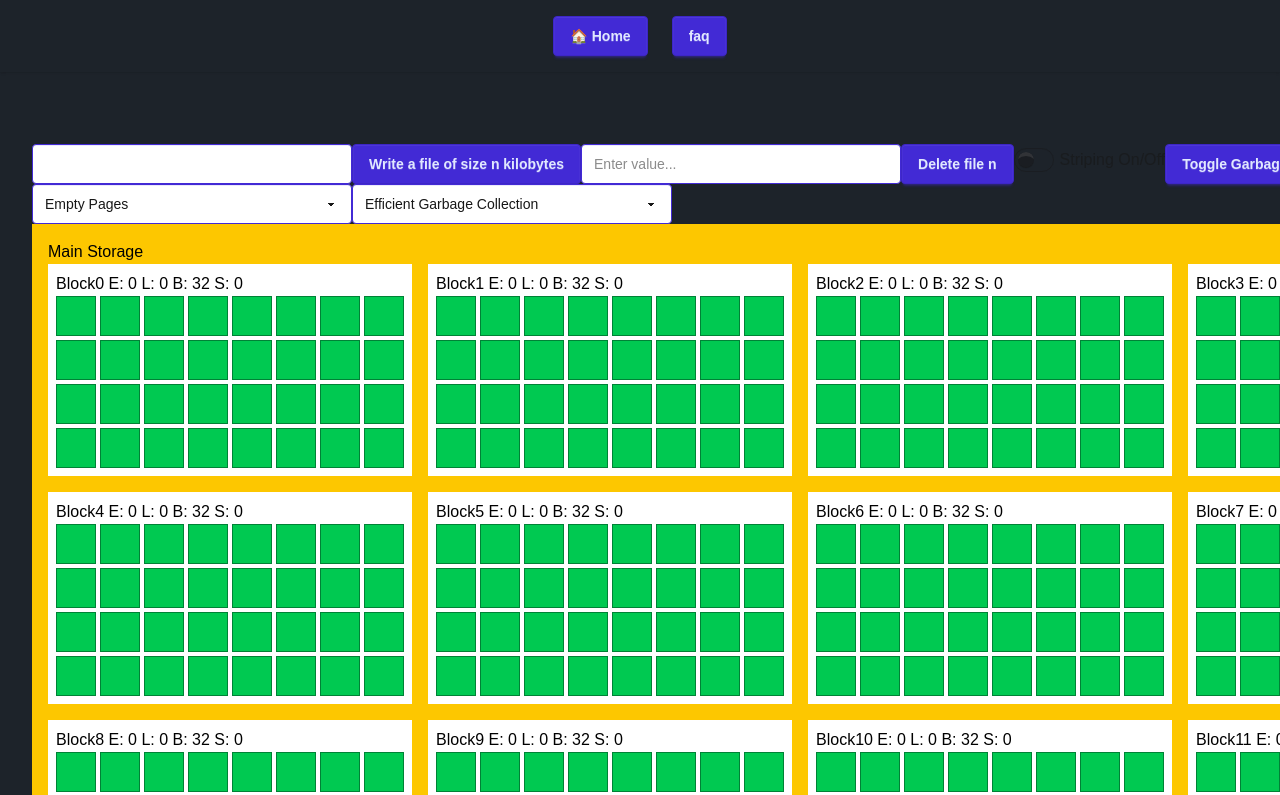
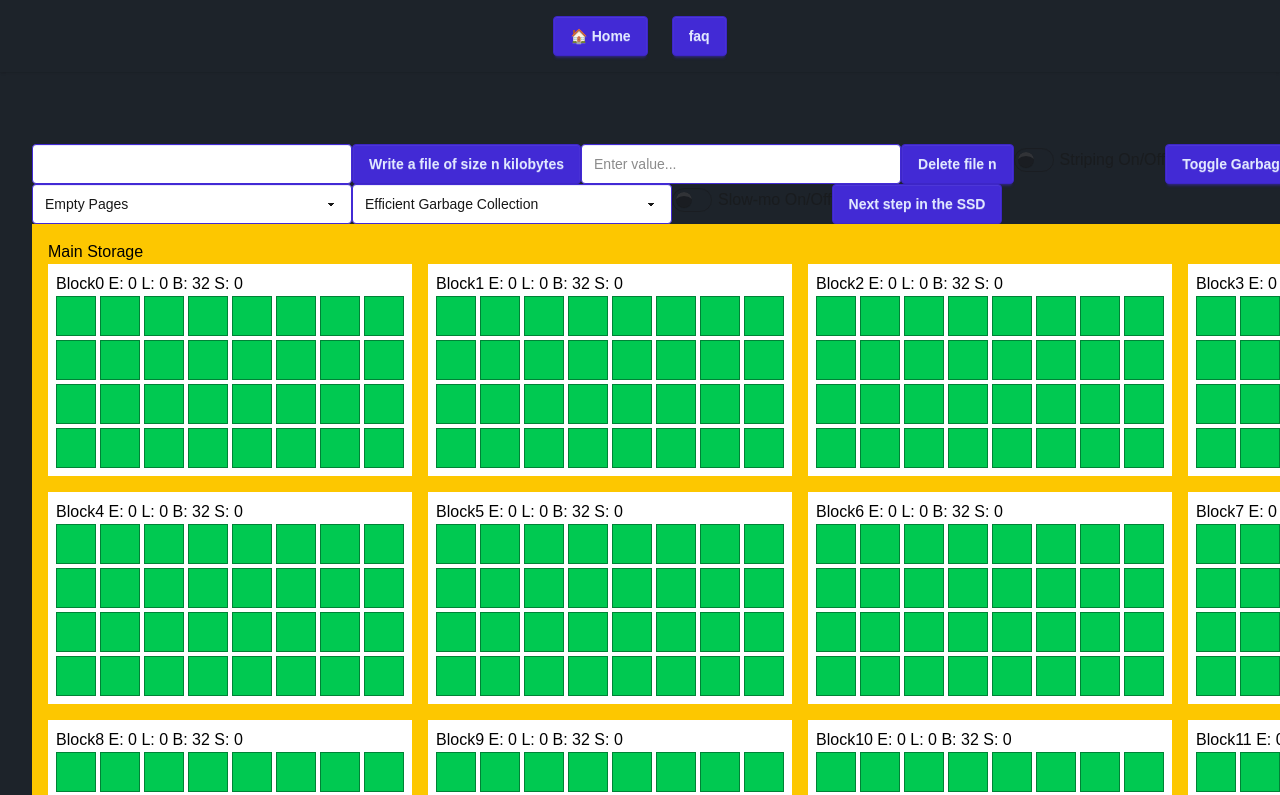
Before and after one commit to Maksym-W/ssd_visualizer, a Next.js app: page / in a window 1280 px wide. Shown: the top 795 px of the page. Built offline with nearby package versions, Linux system fonts and the light colour scheme.

Commit message:
Basic slowmo works

```diff
--- a/src/app/page.tsx
+++ b/src/app/page.tsx
@@ -125,11 +125,13 @@ export default function Home() {
   const [algorithm, setAlgorithm] = useState('Greedy');
 
   const [striping, setStriping] = useState(false);
+  const [slowmo, setSlowmo] = useState(false);
+  const [resume, setResume] = useState<(() => void) | null>(null);
 
   const [gcAlgorithm, setGcAlgorithm] = useState("Efficient Garbage Collection");
 
 
-  const handleWriteFile = () => {
+  const handleWriteFile = async () => {
     let gc;
     if (gcAlgorithm == "Efficient Garbage Collection") {
       gc = efficientGarbageCollection;
@@ -139,6 +141,9 @@ export default function Home() {
       gc = totalGarbageCollection;
     }
     if (algorithm == "Greedy") {
+      console.log("waiting to resolve");
+      if (slowmo == true) await new Promise<void>(resolve => setResume(() => resolve));
+      console.log("it resolved.");
       if (striping) {
         const updatedBlocks = stripingWrite(parseInt(fileSizeValue), blocks, currentBlock, setCurrentBlock, fileCounter, overprovisionArea, gc, lowThreshold, highThreshold);
         setBlocks(updatedBlocks);
@@ -164,6 +169,13 @@ export default function Home() {
       console.log('no algorithm selected');
     }
   };
+
+  const nextStep = () => {
+    if (resume) {
+      resume();        // continues execution
+      setResume(null); // clear it so it doesn't get called twice
+    }
+  }
 
   const handleGarbageCollection = () => {
     // NOTE: right now, this does nothing. This is because our "good" threshold is the exact opposite
@@ -223,7 +235,6 @@ export default function Home() {
           Striping On/Off
         </label>
 
-
         <button onClick={handleGarbageCollection}
           className="btn btn-primary"
         >
@@ -246,8 +257,16 @@ export default function Home() {
           <option>Total Garbage Collection</option>
         </select>
 
+        <label className="label">
+          <input type="checkbox" className="toggle toggle-primary" checked={slowmo} onChange={e => setSlowmo(e.target.checked)}/>
+          Slow-mo On/Off
+        </label>
 
-
+        <button onClick={nextStep}
+                  className="btn btn-primary"
+        >
+          Next step in the SSD
+        </button>
 
         <SSDDie blocks={blocks} blockRows={blockRows} blockCols={blockCols} pageRows={pageRows} pageCols={pageCols} text={"Main Storage"} />
 
```
